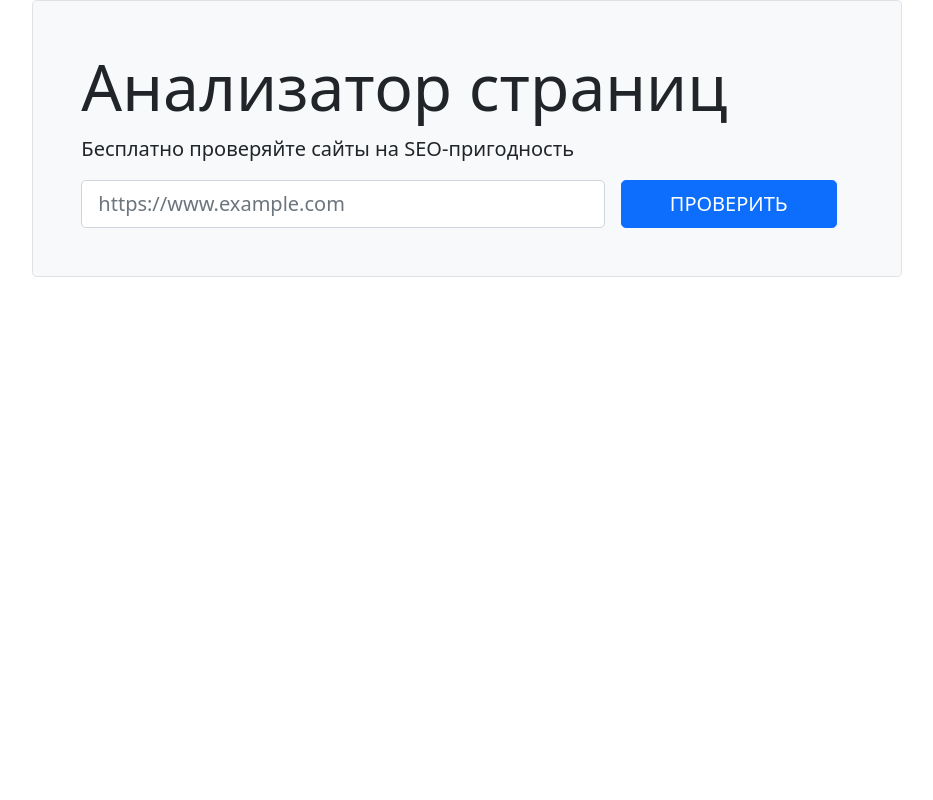
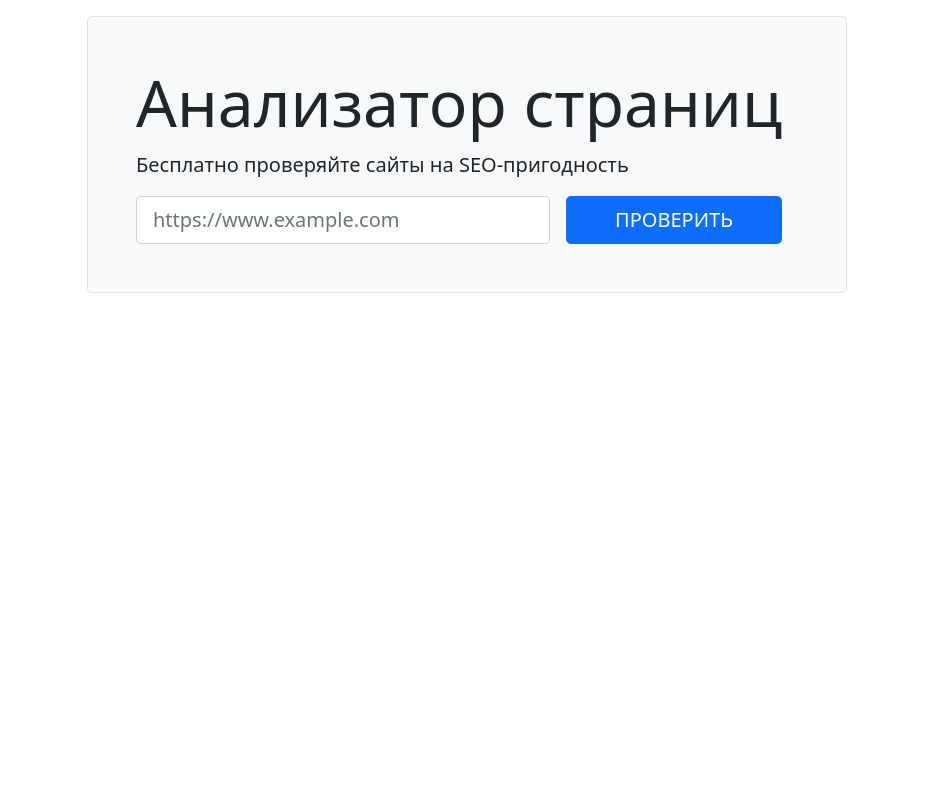
Before and after one commit to Spring-Silver-Bird/python-project-83, a Flask app: template page_analyzer/templates/index.html in a window 1280 px wide. Shown: the whole page, without its empty margins (173-1106 px from the left). Run offline with Flask 3, Linux system fonts and the light colour scheme; the template is opened without the code that fills it, so the values that code supplies are empty.

Commit message:
add Bootstrap

```diff
--- a/page_analyzer/app.py
+++ b/page_analyzer/app.py
@@ -1,6 +1,7 @@
 from dotenv import load_dotenv
 import os
-from flask import Flask
+from flask import Flask, render_template, redirect, url_for, flash
+
 
 load_dotenv()
 app = Flask(__name__)
--- a/page_analyzer/templates/index.html
+++ b/page_analyzer/templates/index.html
@@ -8,12 +8,17 @@
 <link href="https://cdn.jsdelivr.net/npm/bootstrap@5.1.3/dist/css/bootstrap.min.css" rel="stylesheet" integrity="sha384-1BmE4kWBq78iYhFldvKuhfTAU6auU8tT94WrHftjDbrCEXSU1oBoqyl2QvZ6jIW3" crossorigin="anonymous">
   <script src="https://cdn.jsdelivr.net/npm/bootstrap@5.1.3/dist/js/bootstrap.bundle.min.js" integrity="sha384-ka7Sk0Gln4gmtz2MlQnikT1wXgYsOg+OMhuP+IlRH9sENBO0LRn5q+8nbTov4+1p" crossorigin="anonymous"></script>
 </head>
-<body>
+<body class="min-vh-100 d-flex flex-column">
+
+<main class="flex-grow-1">
+    <div class="container-lg mt-3">
+
+
         <div class="row">
             <div class="col-12 col-md-10 col-lg-8 mx-auto border rounded-3 bg-light p-5">
                 <h1 class="display-3">Анализатор страниц</h1>
                 <p class="lead">Бесплатно проверяйте сайты на SEO-пригодность</p>
-        <form action="{{ url_for('add_url') }}" method="post" class="d-flex justify-content-center">
+                <form  method="post" class="d-flex justify-content-center">
                     <label for="text" class="visually-hidden">Url для проверки</label>
                     <input type="text" name="url" placeholder="https://www.example.com" value=""
                            class="form-control form-control-lg" required="">
@@ -22,5 +27,10 @@
                 </form>
             </div>
         </div>
+
+    </div>
+</main>
+
+
 </body>
 </html>
--- a/pyproject.toml
+++ b/pyproject.toml
@@ -5,9 +5,15 @@ description = "Web application for analyzing URLs SEO protection"
 readme = "README.md"
 requires-python = ">=3.11"
 dependencies = [
+    "beautifulsoup4>=4.13.4",
+    "flake8>=7.2.0",
     "flask>=3.1.0",
     "gunicorn>=23.0.0",
+    "jinja2>=3.1.6",
+    "psycopg2-binary>=2.9.10",
     "python-dotenv>=1.1.0",
+    "requests>=2.32.3",
+    "validators>=0.35.0",
 ]
 
 [dependency-groups]
```
Also changed, not shown: .github/workflows/project_check.yml, 1 other file. Lines whose indentation alone changed are shown as unchanged.
